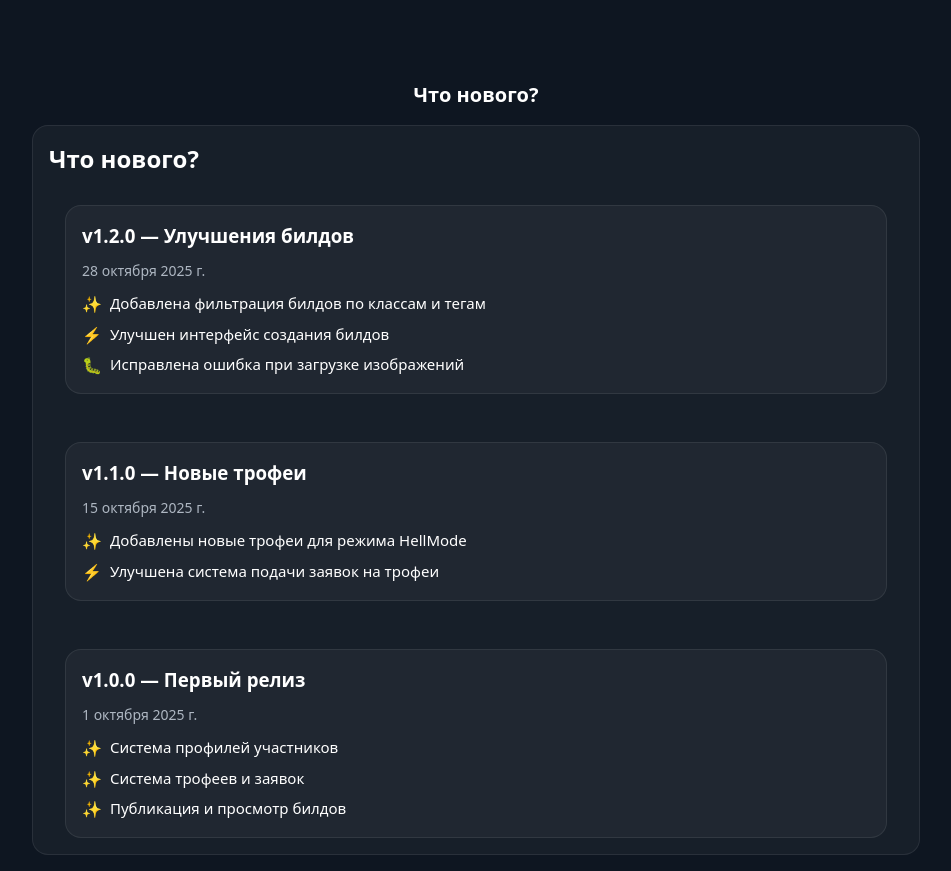
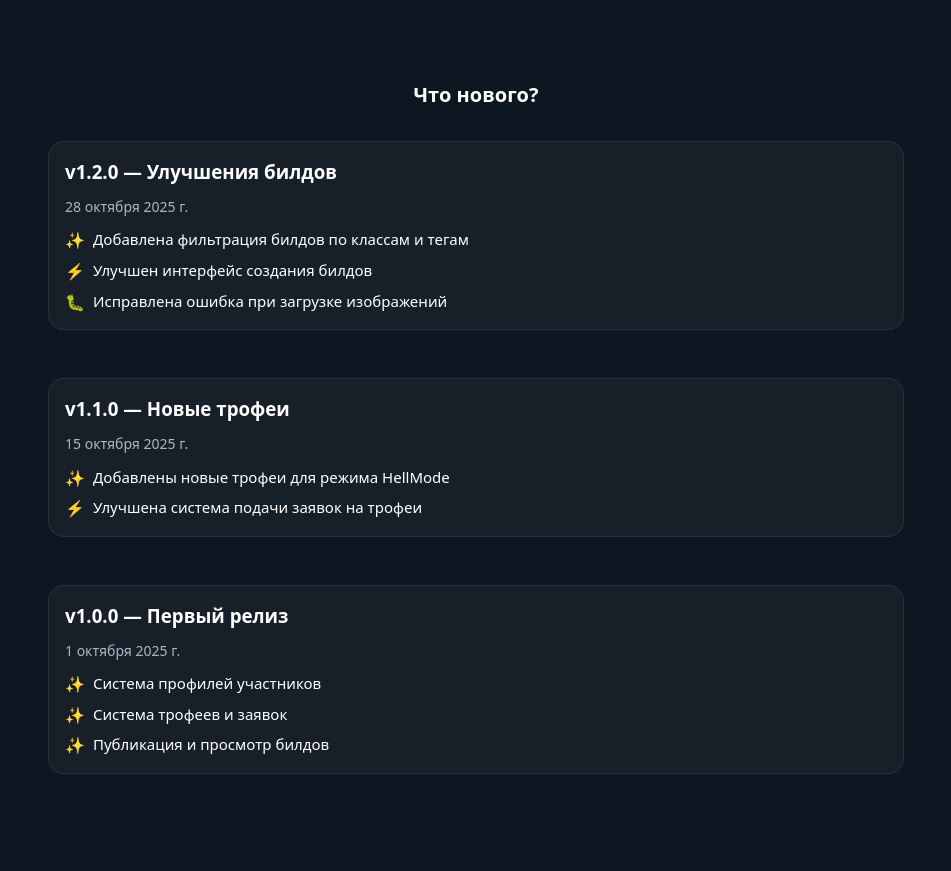
Before and after one commit to swiezdo/tsushimaru_app, a plain HTML site: page docs/index.html in a window 1280 px wide. Both pictures are taken after a click on the button "📰 Что нового?". Shown: the whole page, without its empty margins (164-1115 px from the left). After the commit the page ends 806 px from the top, so only its background shows below. Drawn offline with Linux system fonts and the light colour scheme; no server answers.

Commit message:
Экран что нового

```diff
--- a/docs/css/style.css
+++ b/docs/css/style.css
@@ -259,6 +259,7 @@ body {
 .whats-new-container {
   display: grid;
   gap: var(--space-4);
+  margin: var(--space-4);
 }
 
 .version-date {
--- a/docs/index.html
+++ b/docs/index.html
@@ -508,12 +508,9 @@
 
       <!-- ====== ЧТО НОВОГО ====== -->
       <section id="whatsNewScreen" class="hidden">
-        <section class="card">
-          <h2 class="card-title">Что нового?</h2>
-          <div id="whatsNewContainer" class="whats-new-container">
-            <!-- Карточки версий будут добавлены динамически -->
-          </div>
-        </section>
+        <div id="whatsNewContainer" class="whats-new-container">
+          <!-- Карточки версий будут добавлены динамически -->
+        </div>
       </section>
     </main>
 
```
